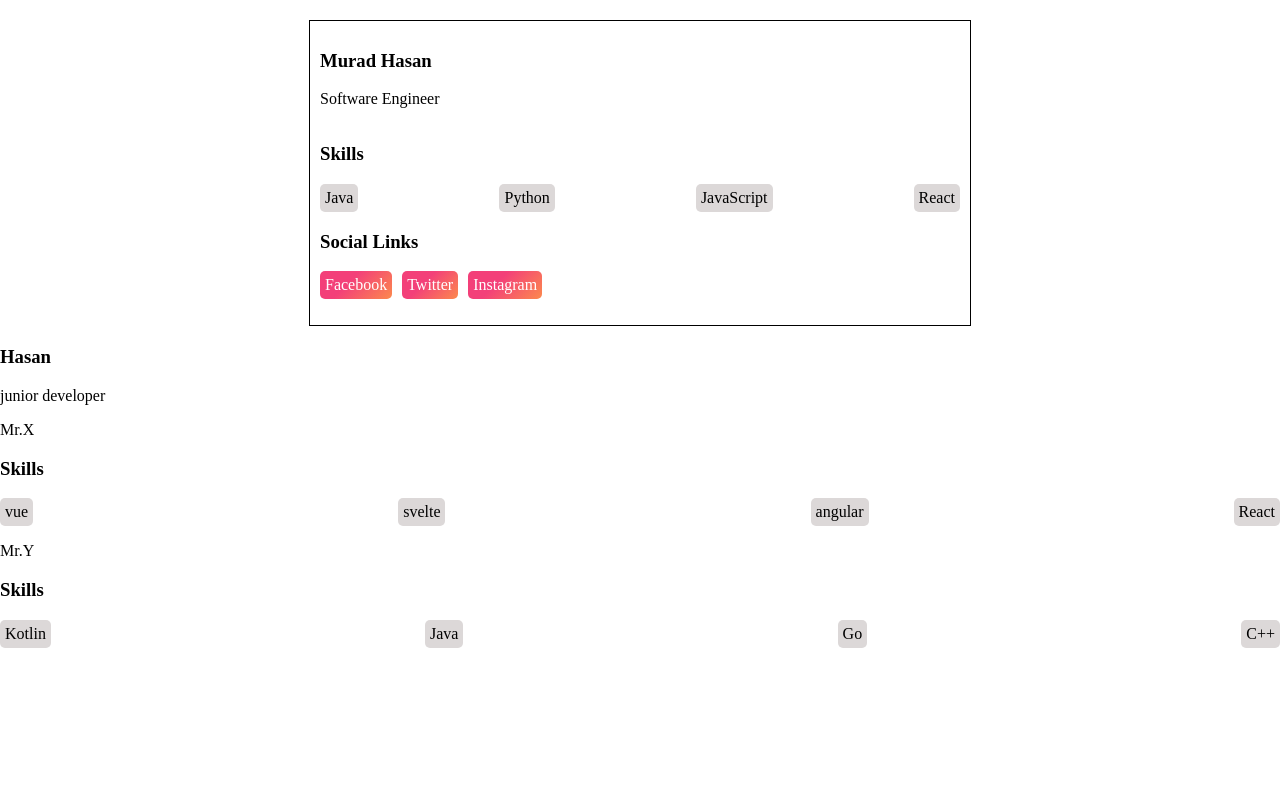
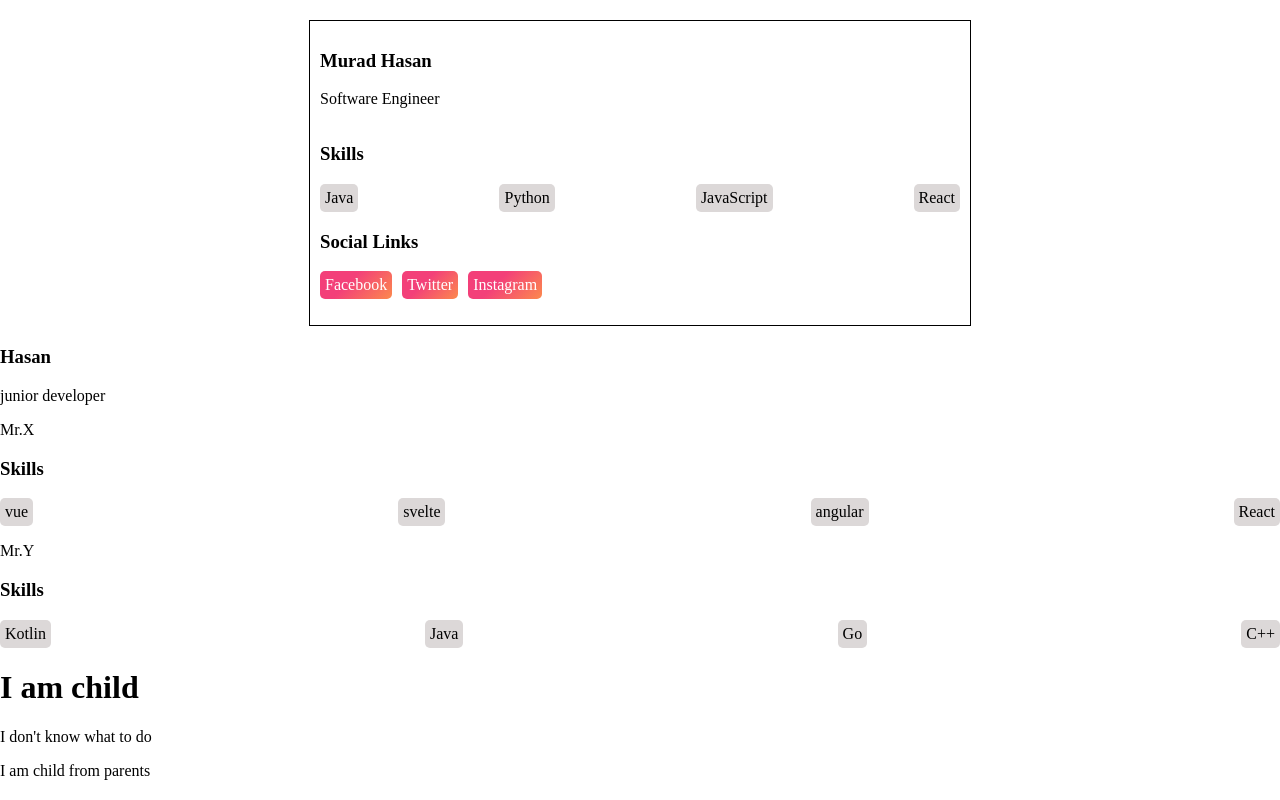
Before and after one commit to Murad-Hasan/react_core_concept, a React (Vite) app in the folder react_core/: page / in a window 1280 px wide. Built offline with nearby package versions, Linux system fonts and the light colour scheme.

Commit message:
use of child component

```diff
--- a/react_core/src/components/app.jsx
+++ b/react_core/src/components/app.jsx
@@ -2,7 +2,28 @@ import { Component } from "react";
 import Bio from "./profile/bio";
 import Profile from "./profile/index";
 import Skills from "./profile/skill";
+
+class Child extends Component {
+  render() {
+    this.props.func(this);
+    return <h1>I am child</h1>;
+  }
+}
+
+const ChildComponent = (props) => {
+  return(
+    <div>
+    <h1>I am child</h1>
+    <p>I don't know what to do</p>
+    {props.children}
+  </div>
+  )
+};
+
 class App extends Component {
+  getContext(context) {
+    console.log(context);
+  }
   render() {
     return (
       <div>
@@ -24,6 +45,10 @@ class App extends Component {
           skillC='Go'
           skillD='C++'
         />
+        {/* <Child func={this.getContext} /> */}
+        <ChildComponent>
+          <p>I am child from parents</p>
+        </ChildComponent>
       </div>
     );
   }
```
